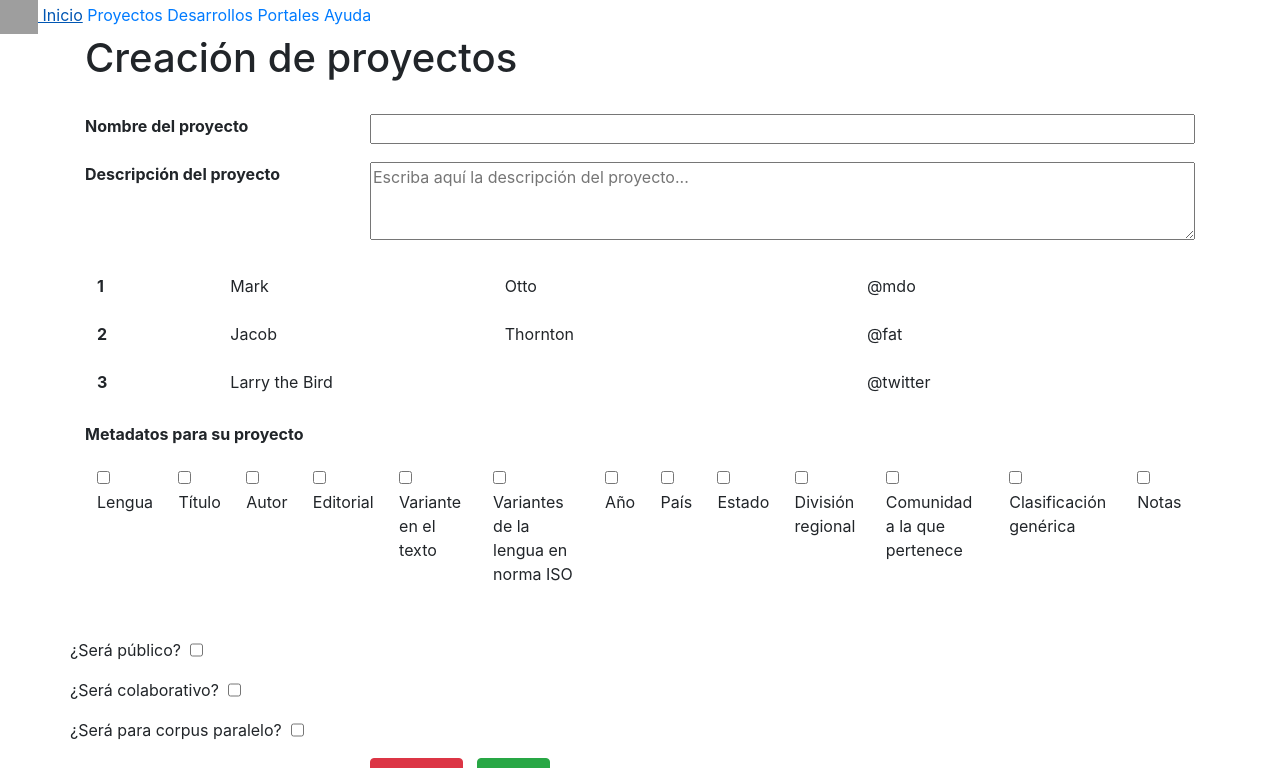
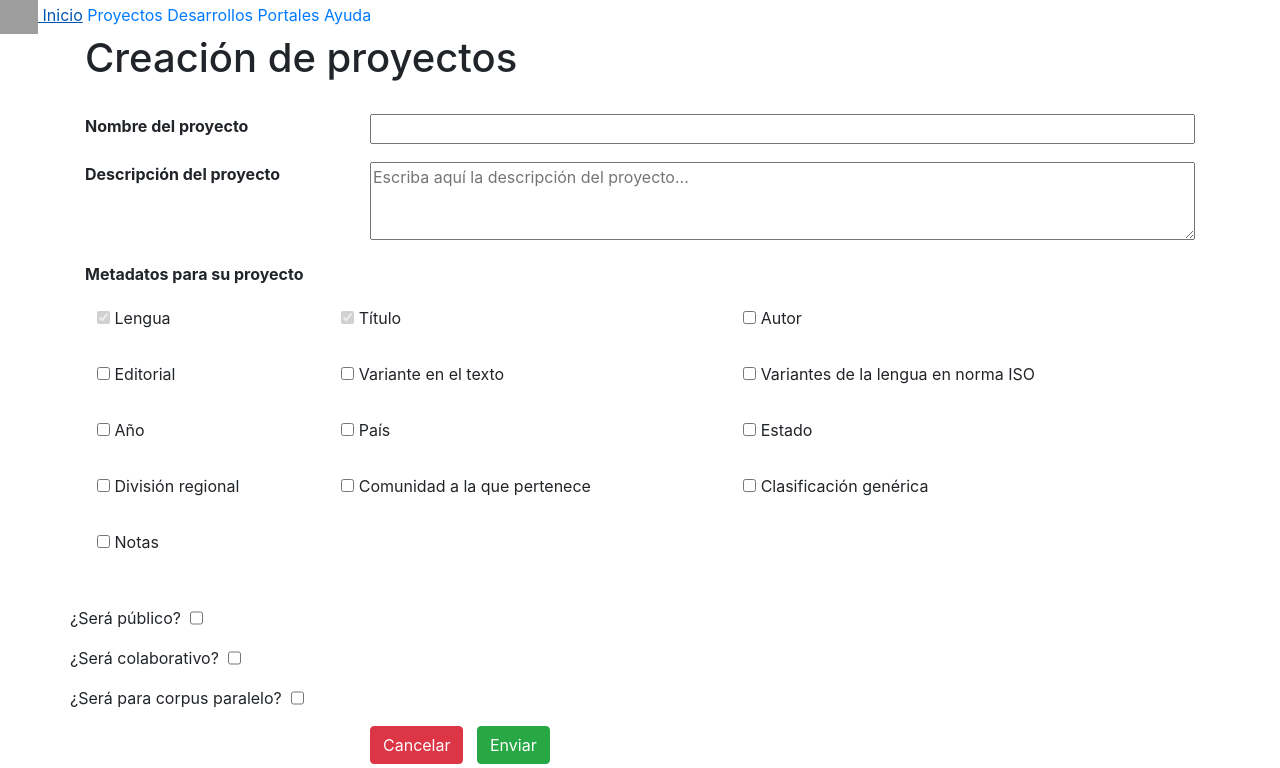
Before and after one commit to Ax-Angel/Geco3.0, a Django app: page /dashboard/create_project/ in a window 1280 px wide. Shown: the top 768 px of the page. Run offline with Django 3.2, Linux system fonts and the light colour scheme; some libraries are stand-ins or nearby versions; grey boxes are pictures that could not be loaded.

Commit message:
metadatos añadidos en crear proyecto

```diff
--- a/GECO/Templates/create_project_form.html
+++ b/GECO/Templates/create_project_form.html
@@ -23,51 +23,24 @@
             </div>
         </div>
 
-        <table class="table table-borderless">
-            <tbody>
-                <tr>
-                <th scope="row">1</th>
-                <td>Mark</td>
-                <td>Otto</td>
-                <td>@mdo</td>
-                </tr>
-                <tr>
-                <th scope="row">2</th>
-                <td>Jacob</td>
-                <td>Thornton</td>
-                <td>@fat</td>
-                </tr>
-                <tr>
-                <th scope="row">3</th>
-                <td colspan="2">Larry the Bird</td>
-                <td>@twitter</td>
-                </tr>
-            </tbody>
-        </table>
-
         <div class="input-group mb-3">
             <label><b>{{form2.name_metadata.label}}</b></label>
             <table class="table table-borderless">
-                <tbody><tr>
-                {% for choice in form2.name_metadata.field.choices %}
-
-                    {% if choice.0|convert_int <= 7  %}
+                <tbody>
+                    <tr>
+                    {% for choice in form2.name_metadata.field.choices %}
                         <td><input type="checkbox" name="name_metadata" value="{{choice.0}}"
-                        {% ifequal form2.name_metadata.data choice.0 %}
-                            checked="checked"
-                        {% endifequal %}/>
+                        {% if choice.0 == 1 or choice.0 == 2 %}checked disabled{% endif %}
+                        >
                         <label for="">{{choice.1}}</label>
                         </td>
-                   {% else %}
-                        <td><input type="checkbox" name="name_metadata" value="{{choice.0}}"
-                        {% ifequal form2.name_metadata.data choice.0 %}
-                            checked="checked"
-                        {% endifequal %}/>
-                        <label for="">{{choice.1}}</label>
-                        </td>
-                   {% endif %}
-                {% endfor %} </tr>
-                </tbody>
+                        {% if forloop.counter|here %}
+                            </tr>
+                            <tr>
+                        {% endif %}
+                        {% endfor %}
+                    </tr>
+               </tbody>
                {% comment %} <label class="input-group-text" for="inputGroupSelect01">{{form2.name_metadata}}</label>  {% endcomment %}
             </table>
         </div>
--- a/GECO/apps/concordanciaParalelo/templatetags/my_filters.py
+++ b/GECO/apps/concordanciaParalelo/templatetags/my_filters.py
@@ -11,6 +11,8 @@ def get_item(dictionary, index):
 def a_sub_b(a, b):
     return a-b
 
-@register.filter(name='convert_int')
-def convert_int(a):
-    return int(a)
+@register.filter(name='here')
+def here(a):
+    if a in [3, 6, 9, 12]:
+        return True
+    return False
```
